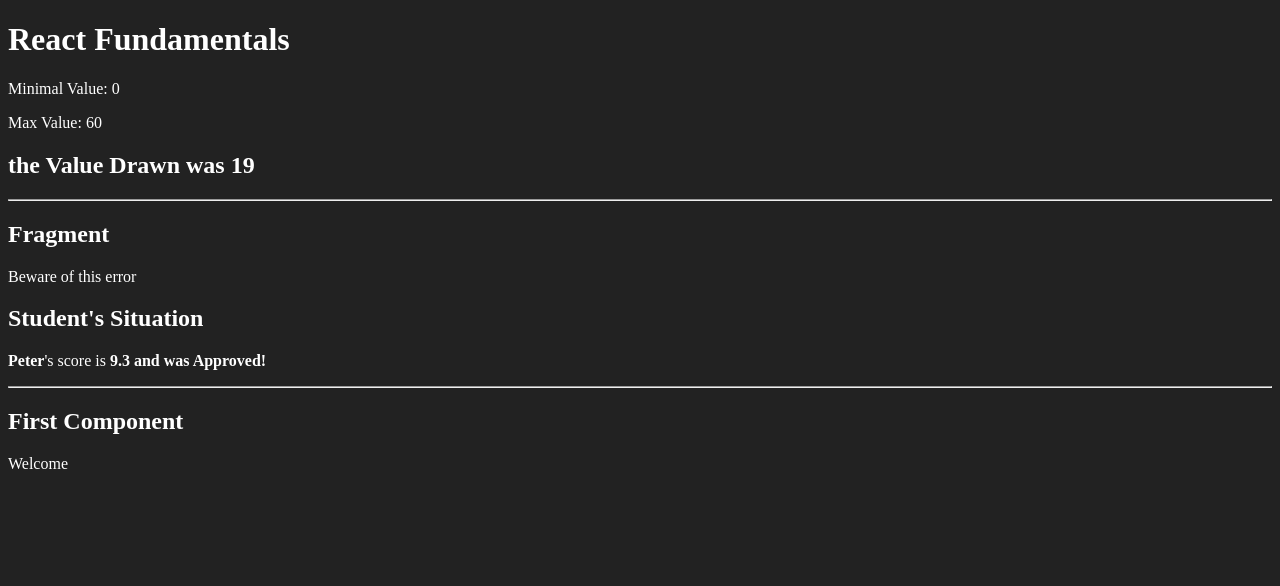
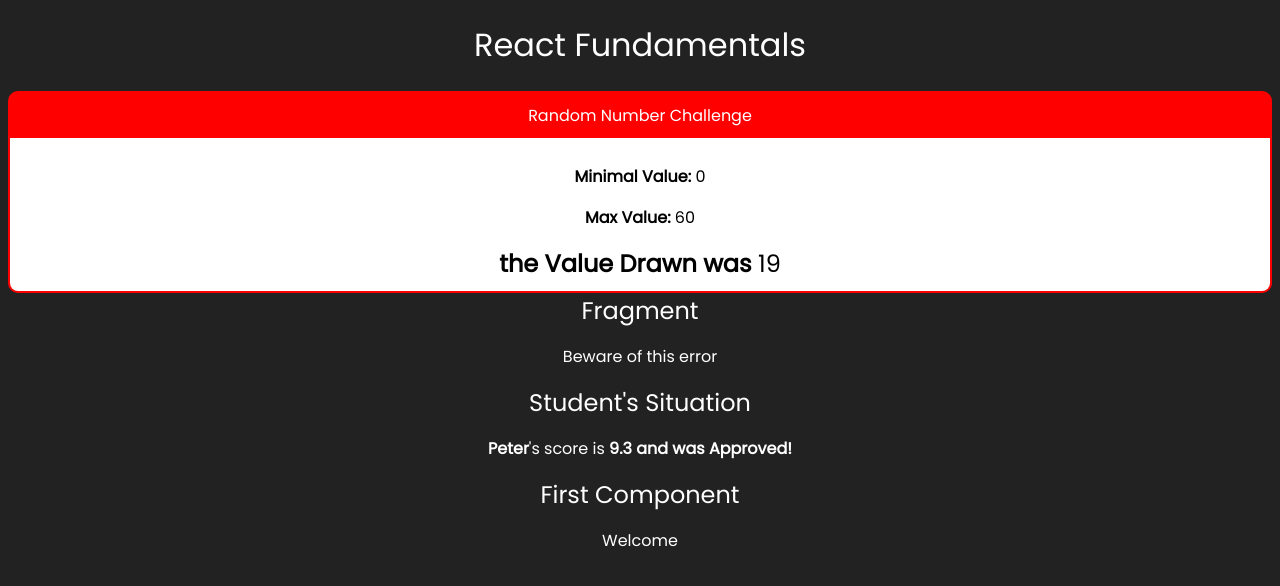
Before and after one commit to galenomoon/ReactFundamentals_React, a React (Create React App) app: page / in a window 1280 px wide. Shown: the top 586 px of the page. Built offline with nearby package versions, Linux system fonts and the light colour scheme.

Commit message:
Creating Cards

```diff
--- a/public/index.html
+++ b/public/index.html
@@ -3,6 +3,9 @@
   <head>
     <meta charset="utf-8" />
     <link rel="icon" href="%PUBLIC_URL%/favicon.ico" />
+    <link rel="preconnect" href="https://fonts.googleapis.com">
+<link rel="preconnect" href="https://fonts.gstatic.com" crossorigin>
+<link href="https://fonts.googleapis.com/css2?family=Poppins&display=swap" rel="stylesheet">
     <meta name="viewport" content="width=device-width, initial-scale=1" />
     <meta name="theme-color" content="#000000" />
     <meta
--- a/src/App.jsx
+++ b/src/App.jsx
@@ -3,16 +3,22 @@
 import WithParams from "./components/basics/WithParams";
 import Fragment from "./components/basics/Fragment";
 import Random from "./components/basics/Random";
+import Card from "./components/Layout/Card";
 
 export default () => (
   // _, (), props, (props) | This function only takes ONE parameter, so we can use UNDERLINE (_) to say that to the code
   // Or you can use "<React.Fragment><React.Fragment/>""
   <div id="app">
+
     <h1>React Fundamentals</h1>
+
+<Card title="Random Number Challenge">
     <Random
     minimalValue={0}
     maxValue={60}
     />
+</Card>
+
     <Fragment />
     {/*Here ⤵ I'm generating two props with their respective values, and in WithParams.jsx calling it for interpolation*/}
     <WithParams
--- /dev/null
+++ b/src/components/Layout/Card.css
@@ -0,0 +1,26 @@
+
+.card {
+  background-color: Red;
+  border: 2px solid red;
+  border-radius: 10px;
+  overflow: hidden;
+  /* box-shadow: 8px 8px 10px black; */
+  transition:0.4s;
+}
+
+.card:hover {
+    transition:0.4s;
+    transform: scale(1.02);
+    box-shadow: 0px 0px 15px rgb(255, 0, 0)
+  }
+.card .title {
+  padding: 10px 0px;
+  display: flex;
+  justify-content: center;
+}
+
+.card .content {
+  background-color: #ffff;
+  color: #000;
+  padding: 10px;
+}
--- /dev/null
+++ b/src/components/Layout/Card.jsx
@@ -0,0 +1,14 @@
+import React from "react";
+import './Card.css'
+
+
+
+export default (props) => {
+  return (
+    <div className="card" >
+      <div className="title">{props.title}</div>
+      <div className="content">{props.children}</div>
+
+    </div>
+  );
+};
--- a/src/components/basics/Random.jsx
+++ b/src/components/basics/Random.jsx
@@ -1,18 +1,20 @@
 import React from "react";
 
 export default (props) => {
-
   const [min, max] = [props.minimalValue, props.maxValue];
   const numberRandom = Math.floor(Math.random(min) * max);
 
   return (
     <>
-      <p>Minimal Value: {min}</p>
-      <p>Max Value: {max}</p>
+      <p>
+        <b>Minimal Value:</b> {min}
+      </p>
+      <p>
+        <b>Max Value:</b> {max}
+      </p>
       <h2>
-        the Value Drawn was <b>{numberRandom}</b>
+        <b> the Value Drawn was </b>{numberRandom}
       </h2>
-      <hr></hr>
     </>
   );
 };
--- a/src/components/basics/WithParams.jsx
+++ b/src/components/basics/WithParams.jsx
@@ -14,7 +14,6 @@
           {props.studentScore} and was {status}!
         </b>
       </p>
-      <hr></hr>
     </div>
   );
 }
--- a/src/index.css
+++ b/src/index.css
@@ -1,4 +1,18 @@
 body {
+  font-family: Poppins;
   background-color: #222;
   color: white;
+  text-align: center;
 }
+
+h1,
+h2,
+h3 {
+  font-weight: 200;
+}
+
+h2,
+h3 {
+  font-weight: 200;
+  margin: 0;
+}
```
